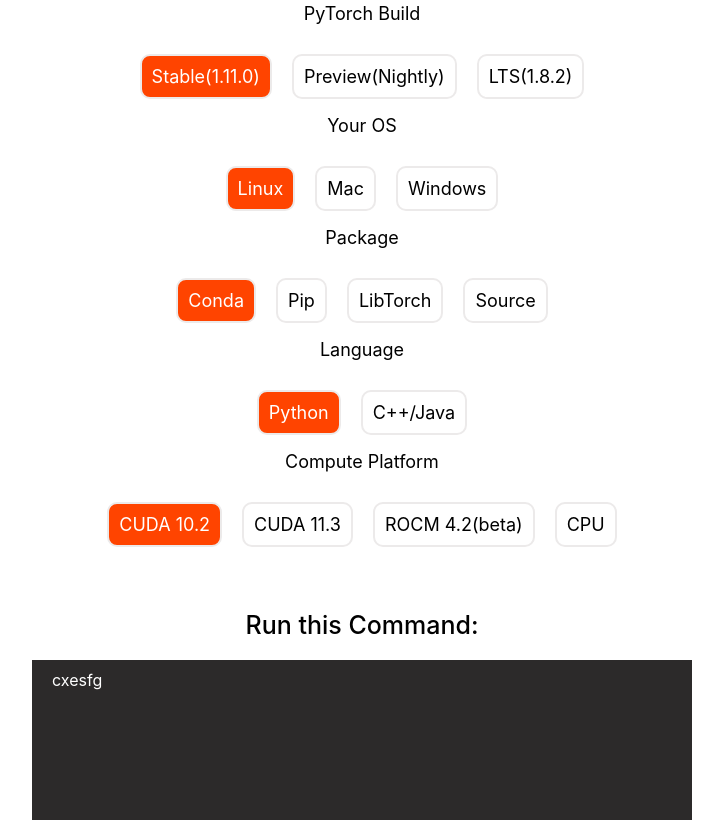
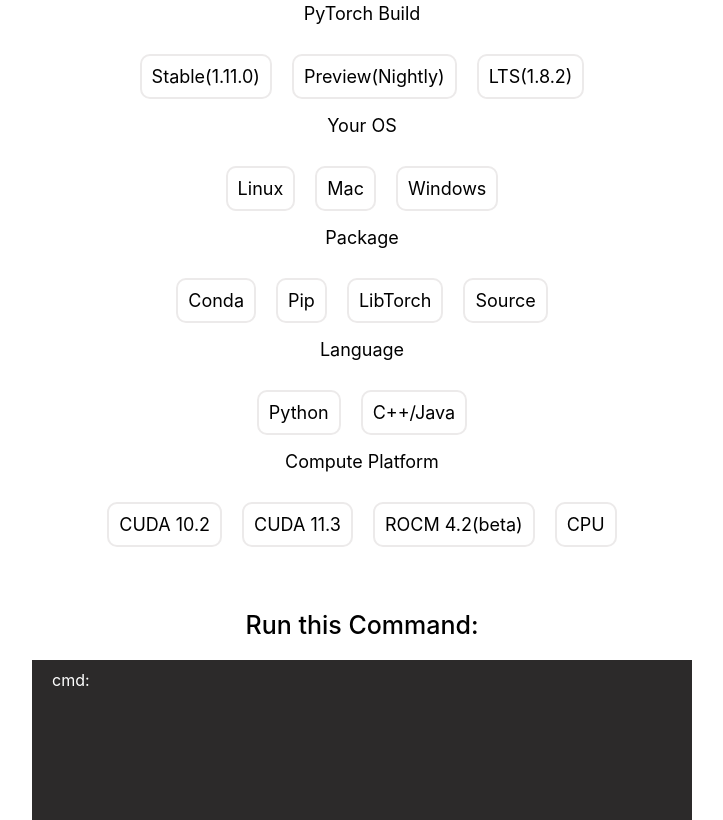
Before and after one commit to 97-Jeffrey/PyTorch-Widgets-Redesign, a React (Create React App) app: page / in a window 1280 px wide. Shown: the whole page, without its empty margins (278-1001 px from the left). Built offline with nearby package versions, Linux system fonts and the light colour scheme.

Commit message:
able to edit widgetData and print it on command section

```diff
--- a/src/App.js
+++ b/src/App.js
@@ -1,4 +1,5 @@
-import './App.css';
+import React, { useState } from "react";
+
 // Component Import:
 import WidgetSection from './components/widgetSection';
 import CommandSection from './components/commandSection';
@@ -6,7 +7,20 @@
 // Data import:
 import widgetData from './widgetData';
 
+//Import CSS
+import './App.css';
+
 function App() {
+
+  const [selectedWidgetsData, setSelectedWidgetsData] = useState({
+    "PyTorch Build":"",
+    "Your OS":"",
+    "Package":"",
+    "Language":"",
+    "Compute Platform":""
+  })
+
+
   return (
     <div className="App">
       <div className="widgets-section">
@@ -15,11 +29,15 @@
             <WidgetSection
               key={index}
               data={eachData}
+              selectedWidgetsData={selectedWidgetsData}
+              setSelectedWidgetsData={setSelectedWidgetsData}
           />)
         })}
       </div>
       <div className='command-section'>
-        <CommandSection />
+        <CommandSection
+            selectedWidgetsData={selectedWidgetsData}
+        />
       </div>
     </div>
   );
--- a/src/components/commandSection.js
+++ b/src/components/commandSection.js
@@ -1,15 +1,24 @@
 import React, { Fragment }from 'react';
 import "./commandSection.css";
 
-const CommandSection = () =>{
+const CommandSection = ({ selectedWidgetsData}) =>{
 
+  console.log(selectedWidgetsData)
+  const {
+    "PyTorch Build": pytorch,
+    "Your OS":os,
+    Package,
+    "Language":language,
+    "Compute Platform":platform
+
+  } = selectedWidgetsData
   return (
     <Fragment>
       <div className='command-text'>
         Run this Command:
       </div>
       <div className="command">
-         cxesfg
+         cmd:{pytorch} {os} {Package} {language} {platform}
       </div>
     </Fragment>
   )
--- a/src/components/widgetSection.js
+++ b/src/components/widgetSection.js
@@ -2,13 +2,18 @@
 import './widgetSection.css'
 
 
-const WidgetSection = ({data}) =>{
+const WidgetSection = ({ data, selectedWidgetsData, setSelectedWidgetsData
+}) =>{
 
   const {groupName, selection} = data;
   const [selectedwidget, setSelectedWidget]  = useState("");
 
   const clickWidget = index =>{
     setSelectedWidget(index)
+    setSelectedWidgetsData(
+      {...selectedWidgetsData, [groupName]: selection[index]}
+    )
+
   }
 
   return (
@@ -23,7 +28,7 @@
               <div
                 key={index}
                 onClick={()=>clickWidget(index)}
-                className={ selectedwidget== index? "widget active":"widget"}>{each}
+                className={ selectedwidget=== index? "widget active":"widget"}>{each}
 
               </div>)
           })}
```
